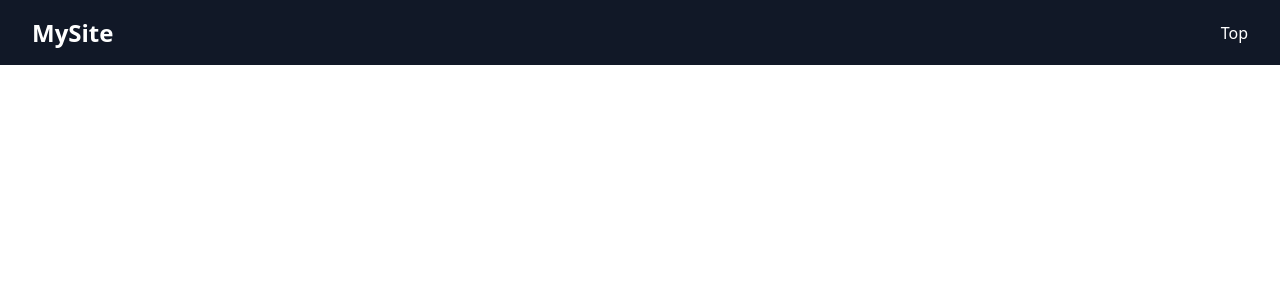
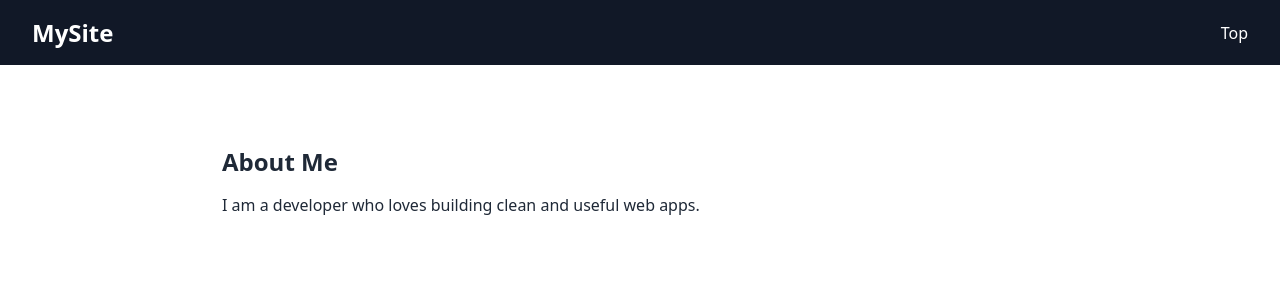
Before and after one commit to ShowkatSakib/git-landing, a React (Vite) app: page / in a window 1280 px wide. Shown: the top 300 px of the page. Built offline with nearby package versions, Linux system fonts and the light colour scheme.

Commit message:
feat: add about section

```diff
--- a/src/App.css
+++ b/src/App.css
@@ -15,3 +15,5 @@
 
 .section { padding: 5rem 2rem; max-width: 900px; margin: 0 auto; }
 .section h2 { margin-bottom: 1rem; }
+
+.about { background: white; }
--- a/src/App.jsx
+++ b/src/App.jsx
@@ -1,11 +1,13 @@
 import './App.css'
 import Navbar from './components/Navbar'
+import About from './components/About'
 
 function App() {
   return (
     <>
       <Navbar />
       <main id="top">
+        <About />
       </main>
     </>
   )
--- /dev/null
+++ b/src/components/About.jsx
@@ -0,0 +1,10 @@
+function About() {
+  return (
+    <section id="about" className="section about">
+      <h2>About Me</h2>
+      <p>I am a developer who loves building clean and useful web apps.</p>
+    </section>
+  )
+}
+
+export default About
```
